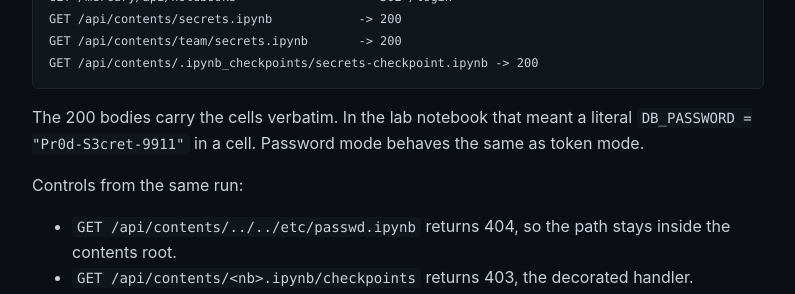
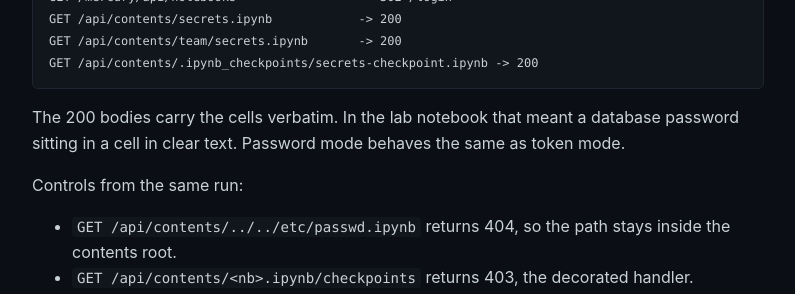
Before and after one commit to kemrec/kemrec.github.io, a Jekyll site: the page built from _research/mercury-notebook-contents-auth-bypass.md, in a window 1280 px wide and 900 px high, scrolled down 2145 px. Shown: the part 153-447 px from the top of the window, without its empty margins (242-1037 px from the left). Built offline with Jekyll 4.4.1, drawn with Linux system fonts in a browser that asks for light colours.

Commit message:
Mercury post: drop lab credential string

````diff
--- a/_research/mercury-notebook-contents-auth-bypass.md
+++ b/_research/mercury-notebook-contents-auth-bypass.md
@@ -81,7 +81,7 @@ GET /api/contents/team/secrets.ipynb       -> 200
 GET /api/contents/.ipynb_checkpoints/secrets-checkpoint.ipynb -> 200
 ```
 
-The 200 bodies carry the cells verbatim. In the lab notebook that meant a literal `DB_PASSWORD = "Pr0d-S3cret-9911"` in a cell. Password mode behaves the same as token mode.
+The 200 bodies carry the cells verbatim. In the lab notebook that meant a database password sitting in a cell in clear text. Password mode behaves the same as token mode.
 
 Controls from the same run:
 
````
